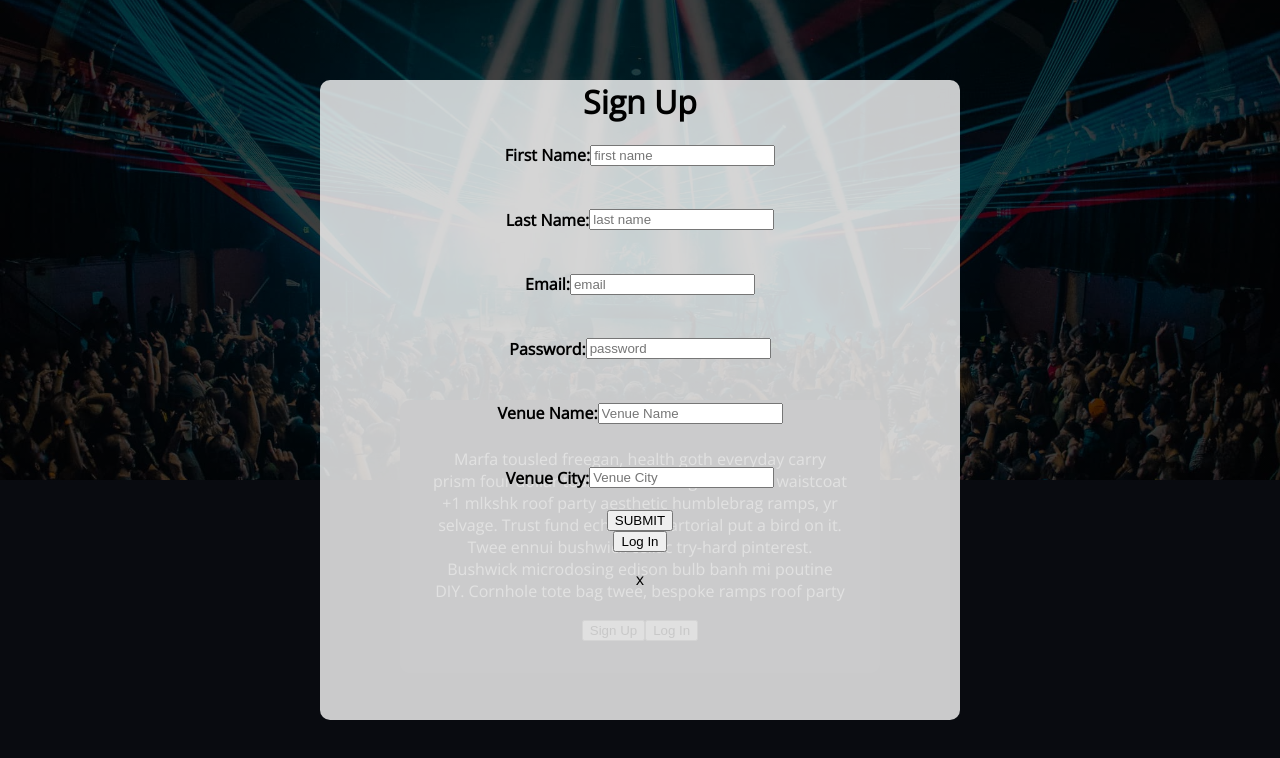
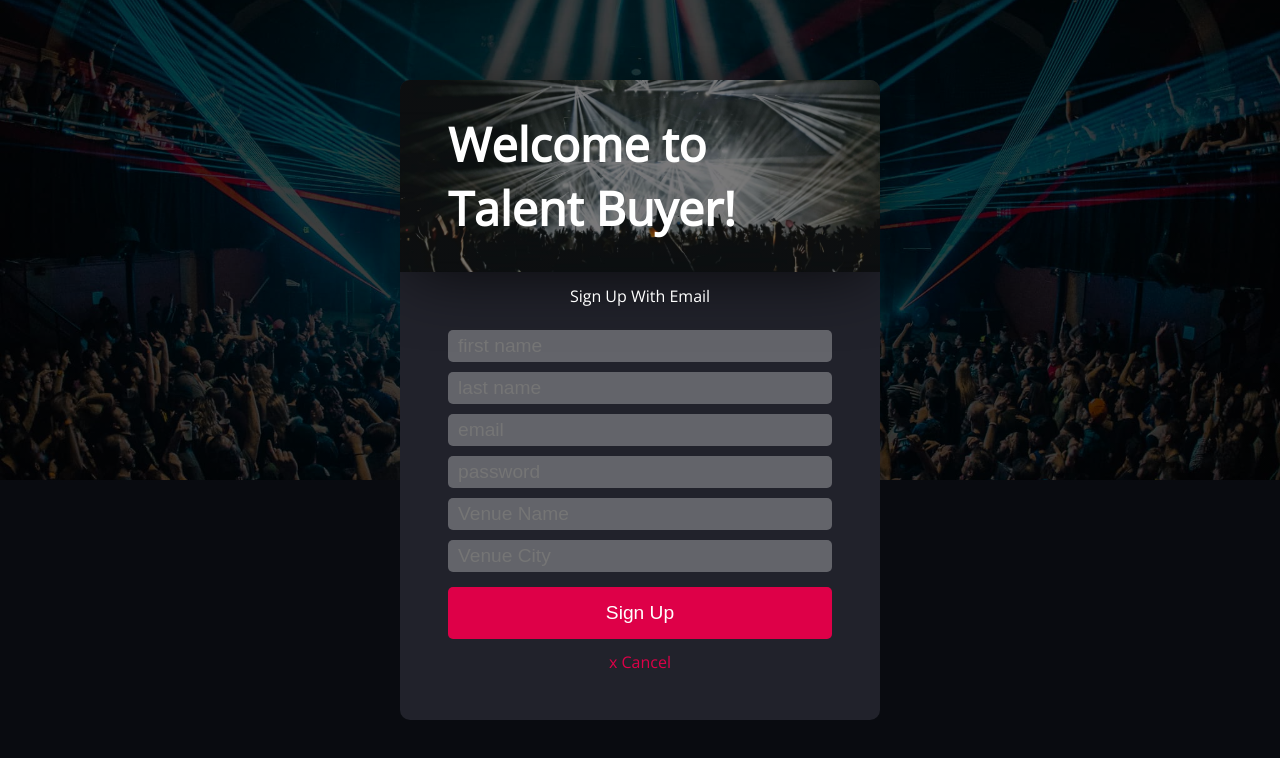
Before and after one commit to GraySmith00/talent-buyer-client, a React (Create React App) app: page / in a window 1280 px wide. Both pictures are taken after a click on the button "Sign Up". Shown: the top 758 px of the page. Built offline with nearby package versions, Linux system fonts and the light colour scheme.

Commit message:
Work on SignUp page styling

```diff
--- a/src/components/SignUp/SignUp.css
+++ b/src/components/SignUp/SignUp.css
@@ -15,6 +15,60 @@
     flex-direction: column;
     align-items: center;
     height: 40rem;
-    width: 50%;
-    background-color: rgba(250, 250, 250, 0.8);
+    width: 30rem;
+    background-color: #21222b;
     border-radius: 10px; }
+  .sign-up .top-container {
+    display: flex;
+    flex-direction: column;
+    align-items: center;
+    justify-content: center;
+    height: 30%;
+    width: 100%;
+    background: linear-gradient(rgba(0, 0, 0, 0.5), rgba(0, 0, 0, 0.5)), url("./concertBackground2.jpg");
+    background-size: cover;
+    background-repeat: no-repeat;
+    background-position: center center;
+    border-top-left-radius: 10px;
+    border-top-right-radius: 10px;
+    -webkit-box-shadow: 0px 10px 67px -10px rgba(0, 0, 0, 0.75);
+    -moz-box-shadow: 0px 10px 67px -10px rgba(0, 0, 0, 0.75);
+    box-shadow: 0px 10px 67px -10px rgba(0, 0, 0, 0.75); }
+  .sign-up .top-inner {
+    width: 80%;
+    color: #fff;
+    font-size: 2.5rem; }
+  .sign-up .top-inner h3 {
+    margin: 0; }
+  .sign-up p {
+    margin: 0.8rem 0 0 0;
+    color: #fff; }
+  .sign-up .sign-up-form {
+    margin-top: 0.8rem;
+    display: flex;
+    flex-direction: column;
+    align-items: center;
+    width: 100%; }
+  .sign-up input {
+    width: 80%;
+    outline: none;
+    border: none;
+    margin-top: 10px;
+    padding: 5px 10px;
+    font-size: 1.2rem;
+    background-color: rgba(250, 250, 250, 0.3);
+    color: #fff;
+    border-radius: 5px; }
+  .sign-up button {
+    margin-top: 15px;
+    width: 80%;
+    padding: 15px;
+    border: none;
+    border-radius: 5px;
+    font-size: 1.2rem;
+    background-color: #de0048;
+    color: #fff;
+    cursor: pointer; }
+  .sign-up .close-text {
+    color: #de0048;
+    cursor: pointer; }
--- a/src/components/SignUp/SignUp.js
+++ b/src/components/SignUp/SignUp.js
@@ -64,11 +64,15 @@ class SignUp extends Component {
   render() {
     const { closeSignUpModal } = this.props;
     return (
-      <form className="sign-up" onSubmit={this.handleSubmit}>
+      <div className="sign-up">
         <div className="inner-modal">
-          <h1>Sign Up</h1>
-          <div className="input-wrapper">
-            <h4>First Name:</h4>
+          <div className="top-container">
+            <div className="top-inner">
+              <h3>Welcome to Talent Buyer!</h3>
+            </div>
+          </div>
+          <p>Sign Up With Email</p>
+          <form className="sign-up-form" onSubmit={this.handleSubmit}>
             <input
               type="text"
               name="firstName"
@@ -76,9 +80,6 @@ class SignUp extends Component {
               placeholder="first name"
               onChange={this.handleChange}
             />
-          </div>
-          <div className="input-wrapper">
-            <h4>Last Name:</h4>
             <input
               type="text"
               name="lastName"
@@ -86,9 +87,6 @@ class SignUp extends Component {
               placeholder="last name"
               onChange={this.handleChange}
             />
-          </div>
-          <div className="input-wrapper">
-            <h4>Email:</h4>
             <input
               type="email"
               name="email"
@@ -96,9 +94,6 @@ class SignUp extends Component {
               placeholder="email"
               onChange={this.handleChange}
             />
-          </div>
-          <div className="input-wrapper">
-            <h4>Password:</h4>
             <input
               type="password"
               name="password"
@@ -106,9 +101,6 @@ class SignUp extends Component {
               placeholder="password"
               onChange={this.handleChange}
             />
-          </div>
-          <div className="input-wrapper">
-            <h4>Venue Name:</h4>
             <input
               type="text"
               name="venueName"
@@ -116,9 +108,6 @@ class SignUp extends Component {
               placeholder="Venue Name"
               onChange={this.handleChange}
             />
-          </div>
-          <div className="input-wrapper">
-            <h4>Venue City:</h4>
             <input
               type="text"
               name="venueCity"
@@ -126,12 +115,13 @@ class SignUp extends Component {
               placeholder="Venue City"
               onChange={this.handleChange}
             />
-          </div>
-          <button>SUBMIT</button>
-          <button>Log In</button>
-          <p onClick={closeSignUpModal}>x</p>
+            <button>Sign Up</button>
+            <p onClick={closeSignUpModal} className="close-text">
+              x Cancel
+            </p>
+          </form>
         </div>
-      </form>
+      </div>
     );
   }
 }
--- a/src/components/SignUp/SignUp.scss
+++ b/src/components/SignUp/SignUp.scss
@@ -19,8 +19,82 @@
     align-items: center;
 
     height: 40rem;
-    width: 50%;
-    background-color: rgba(250, 250, 250, 0.8);
+    width: 30rem;
+    background-color: #21222b;
     border-radius: 10px;
   }
+
+  .top-container {
+    display: flex;
+    flex-direction: column;
+    align-items: center;
+    justify-content: center;
+
+    height: 30%;
+    width: 100%;
+    background: linear-gradient(rgba(0, 0, 0, 0.5), rgba(0, 0, 0, 0.5)),
+      url('./concertBackground2.jpg');
+    background-size: cover;
+    background-repeat: no-repeat;
+    background-position: center center;
+
+    border-top-left-radius: 10px;
+    border-top-right-radius: 10px;
+
+    -webkit-box-shadow: 0px 10px 67px -10px rgba(0, 0, 0, 0.75);
+    -moz-box-shadow: 0px 10px 67px -10px rgba(0, 0, 0, 0.75);
+    box-shadow: 0px 10px 67px -10px rgba(0, 0, 0, 0.75);
+  }
+
+  .top-inner {
+    width: 80%;
+    color: #fff;
+    font-size: 2.5rem;
+  }
+
+  .top-inner h3 {
+    margin: 0;
+  }
+
+  p {
+    margin: 0.8rem 0 0 0;
+    color: #fff;
+  }
+
+  .sign-up-form {
+    margin-top: 0.8rem;
+    display: flex;
+    flex-direction: column;
+    align-items: center;
+    width: 100%;
+  }
+
+  input {
+    width: 80%;
+    outline: none;
+    border: none;
+    margin-top: 10px;
+    padding: 5px 10px;
+    font-size: 1.2rem;
+    background-color: rgba(250, 250, 250, 0.3);
+    color: #fff;
+    border-radius: 5px;
+  }
+
+  button {
+    margin-top: 15px;
+    width: 80%;
+    padding: 15px;
+    border: none;
+    border-radius: 5px;
+    font-size: 1.2rem;
+    background-color: #de0048;
+    color: #fff;
+    cursor: pointer;
+  }
+
+  .close-text {
+    color: #de0048;
+    cursor: pointer;
+  }
 }
```
Also changed, not shown: src/components/SignUp/concertBackground2.jpg (added).
